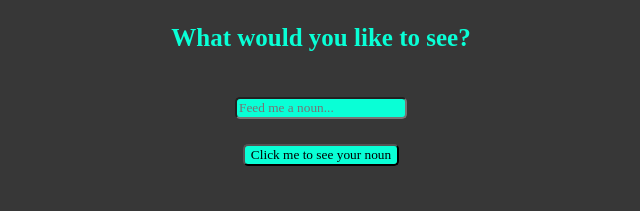
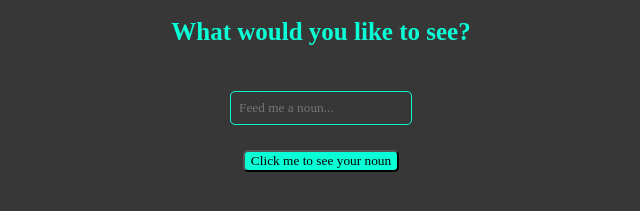
Before and after one commit to TomacBarin/API_Practice, a plain HTML site: page index.html in a window 1280 px wide. Shown: the part 345-556 px from the top of the page, without its empty margins (319-959 px from the left). Drawn offline with Linux system fonts and the light colour scheme; no server answers.

Commit message:
Small fixes.

```diff
--- a/styles.css
+++ b/styles.css
@@ -17,19 +17,21 @@ img {
     border-radius: 15px;
 }
 
-button, input {
+button {
     background-color: rgb(9, 255, 214);
     font-family: Futura;
     border-radius: 5px;
 }
 
-.inputField {
-    display: flex;
-    flex-direction: column;
-    justify-content: center;
-    align-items: center;
-    height: 100vh;
+input {
+    padding: 8px;
+    border: 1px solid rgb(9, 255, 214);
+    border-radius: 5px;
+    font-family: Futura;
+    background-color: rgb(55, 55, 55);
+    color: rgb(9, 255, 214);
 }
+
 
 
 h2 {
```
Also changed, not shown: index.html (+0 -1 lines).
